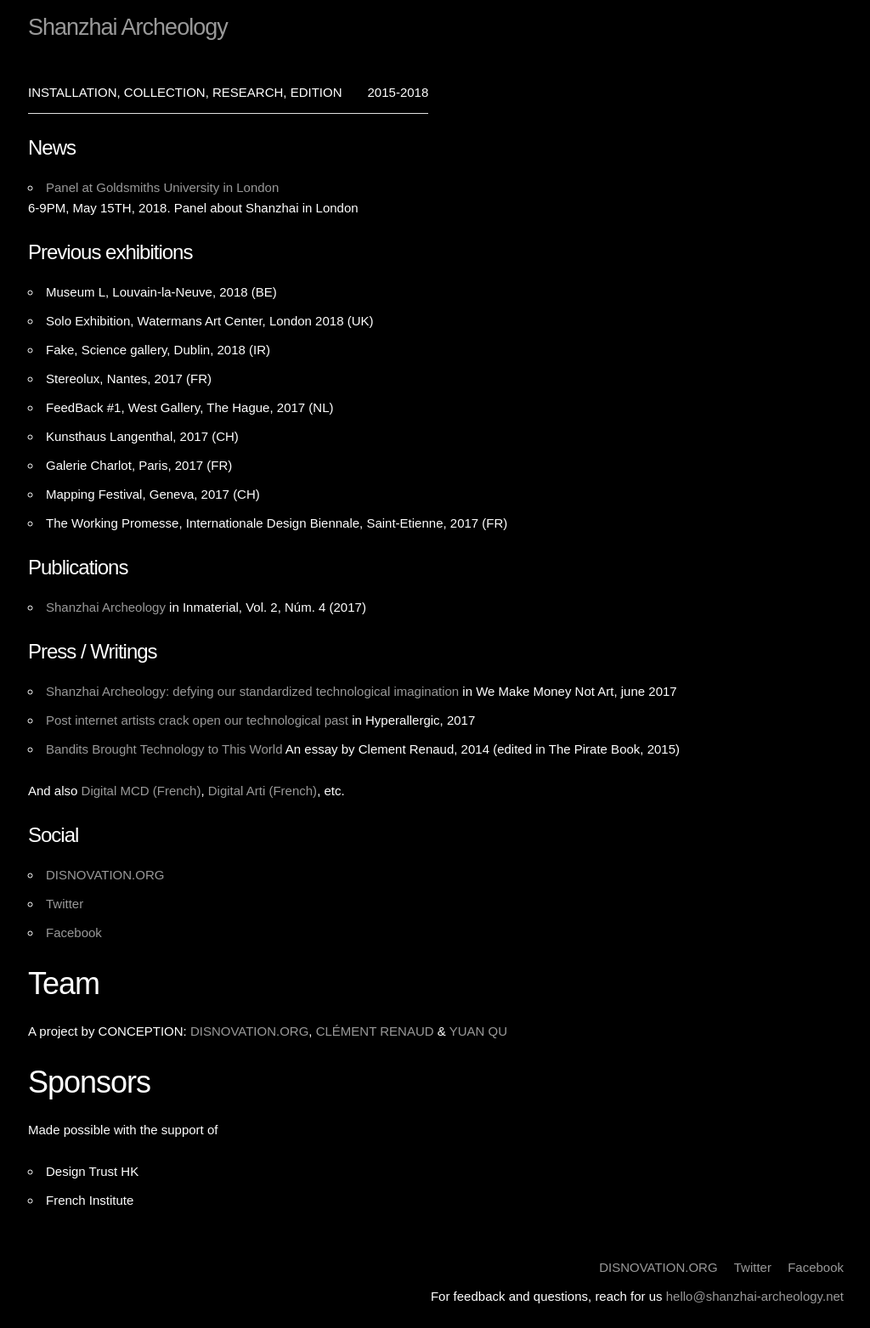
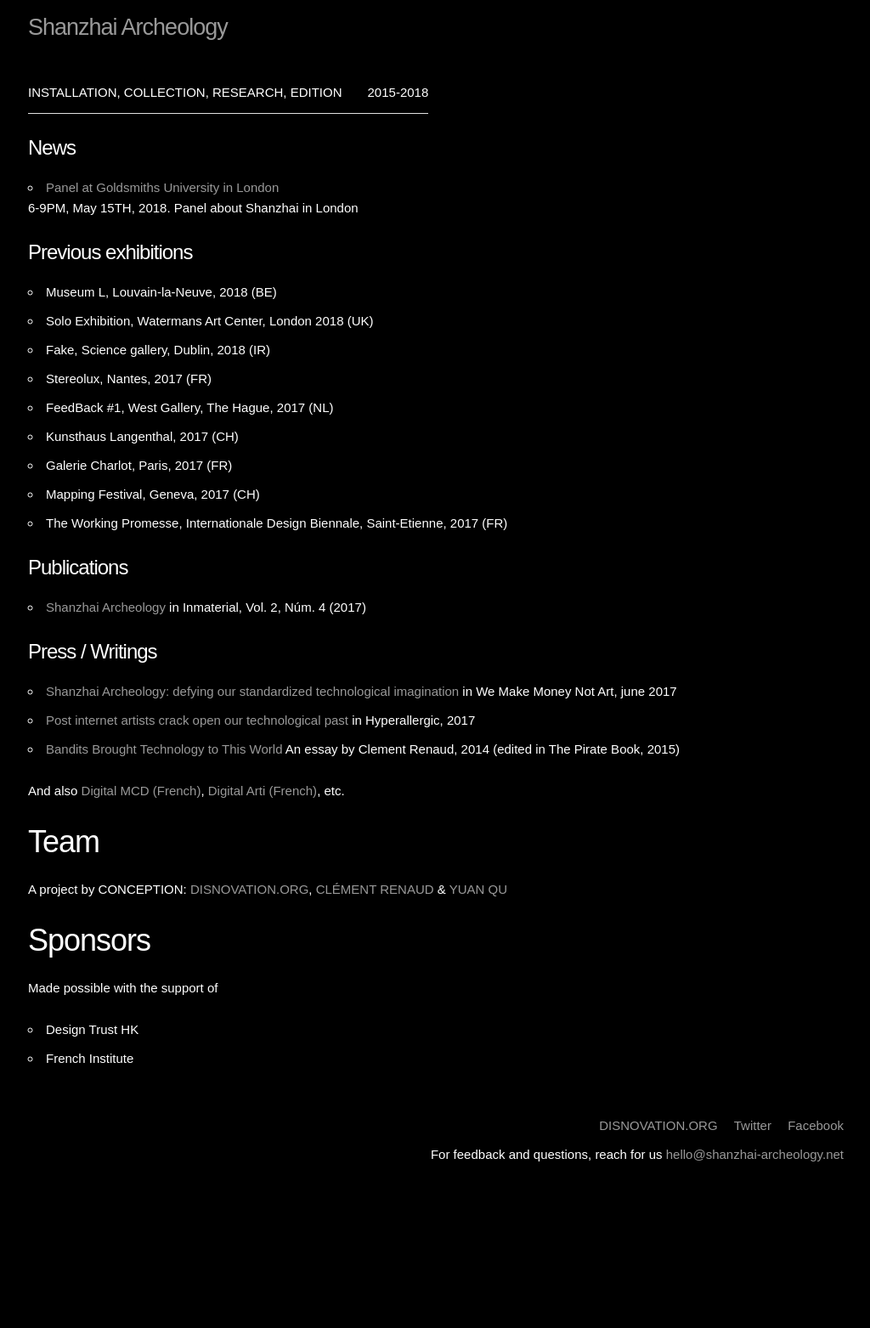
Before and after one commit to clemsos/shanzhai-archeology, a Jekyll site: the page built from index.md, in a window 1280 px wide. Shown: the whole page at 85% size, without its empty margins (127-1151 px from the left). Built offline with Jekyll 4.4.1, drawn with Linux system fonts in a browser that asks for light colours; after the commit the page ends 1396 px from its top, so only the background shows below that.

Commit message:
remove duplicate social

```diff
--- a/index.md
+++ b/index.md
@@ -34,13 +34,6 @@ And also [Digital MCD (French)](http://www.digitalmcd.com/disnovation/),
  [Digital Arti (French)](https://media.digitalarti.com/fr/blog/digitalarti_mag/disnovationorg_les_contre_recits_de_l_innovation_a_stereolux), etc.
 
 
-## Social
-
-- [DISNOVATION.ORG](http://disnovation.org)
-- [Twitter](http://twitter.com/disnovation)
-- [Facebook](http://facebook.com/disnovation)
-
-
 ### Team
 
 A project by CONCEPTION: [DISNOVATION.ORG](http://disnovation.org), [CLÉMENT RENAUD](http://clementrenaud.com) & [YUAN QU](http://quhongyuan.com)
```
